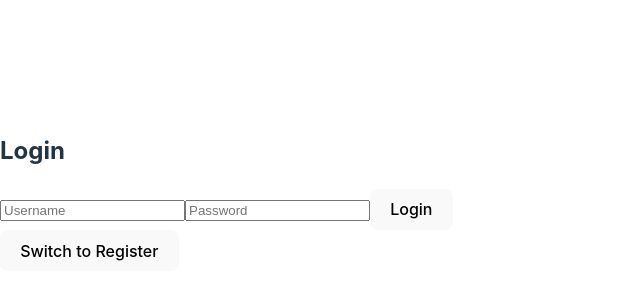
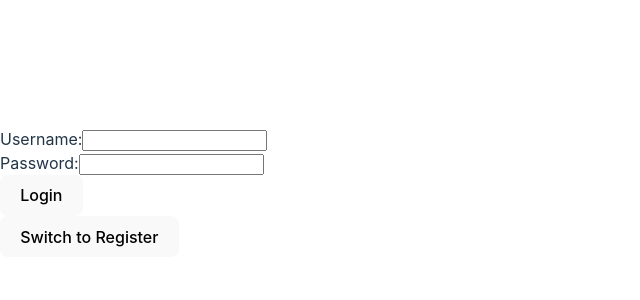
Before and after one commit to LocalPiperITMO/informational-systems, a React (Vite) app in the folder lab1/frontend/: page /auth in a window 1280 px wide. Shown: the part 208-508 px from the top of the page, without its empty margins (0-640 px from the left). Built offline with nearby package versions, Linux system fonts and the light colour scheme.

Commit message:
feat: auth/register switch, better routing

```diff
--- a/lab1/frontend/src/App.tsx
+++ b/lab1/frontend/src/App.tsx
@@ -13,7 +13,6 @@ const App: React.FC = () => {
           <Route
             path="/main"
             element={
-              // unauthorized user will be redirected back to auth
               <PrivateRoute>
                 <MainPage />
               </PrivateRoute>
--- a/lab1/frontend/src/AuthContext.tsx
+++ b/lab1/frontend/src/AuthContext.tsx
@@ -2,7 +2,7 @@ import React, { createContext, useContext, useState } from 'react';
 
 interface AuthContextType {
   isAuthenticated: boolean;
-  login: (username: string, password: string) => void;
+  login: () => void;
   logout: () => void;
 }
 
@@ -11,9 +11,7 @@ const AuthContext = createContext<AuthContextType | undefined>(undefined);
 export const AuthProvider: React.FC<{ children: React.ReactNode }> = ({ children }) => {
   const [isAuthenticated, setIsAuthenticated] = useState(false);
 
-  const login = (username: string, password: string) => {
-    // user check logic
-    console.log('Logging in:', username, password);
+  const login = () => {
     setIsAuthenticated(true);
   };
 
--- a/lab1/frontend/src/components/Auth/AuthForm.tsx
+++ b/lab1/frontend/src/components/Auth/AuthForm.tsx
@@ -1,48 +1,76 @@
 import React, { useState } from 'react';
-import { useAuth } from '../../AuthContext';
 import { useNavigate } from 'react-router-dom';
 
 const AuthForm: React.FC = () => {
+  const [isRegister, setIsRegister] = useState(false);
   const [username, setUsername] = useState('');
   const [password, setPassword] = useState('');
-  const [isLogin, setIsLogin] = useState(true);
-
-  const { login } = useAuth();
+  const [error, setError] = useState('');
+  const [successMessage, setSuccessMessage] = useState('');
   const navigate = useNavigate();
 
-  const handleSubmit = async (e: React.FormEvent) => {
-    e.preventDefault();
+  const handleSubmit = async (event: React.FormEvent) => {
+    event.preventDefault();
+    setError('');
+    setSuccessMessage('');
 
-    if (isLogin) {
-      login(username, password);
+    const url = isRegister ? 'http://localhost:8080/api/register' : 'http://localhost:8080/api/login';
+    const data = { username, password };
+
+    try {
+      const response = await fetch(url, {
+        method: 'POST',
+        headers: {
+          'Content-Type': 'application/json',
+        },
+        body: JSON.stringify(data),
+      });
+
+      if (!response.ok) {
+        const errorData = await response.json();
+        throw new Error(errorData.message || 'Network Error');
+      }
+
+      const result = await response.json();
+      setSuccessMessage(result.message);
       navigate('/main');
-    } else {
-      navigate('/main');
+
+    } catch (err: any) {
+      setError(err.message);
     }
   };
 
   return (
     <div>
-      <h2>{isLogin ? 'Login' : 'Register'}</h2>
       <form onSubmit={handleSubmit}>
+        <div>
+          <label>
+            Username:
             <input
               type="text"
-          placeholder="Username"
               value={username}
               onChange={(e) => setUsername(e.target.value)}
               required
             />
+          </label>
+        </div>
+        <div>
+          <label>
+            Password:
             <input
               type="password"
-          placeholder="Password"
               value={password}
               onChange={(e) => setPassword(e.target.value)}
               required
             />
-        <button type="submit">{isLogin ? 'Login' : 'Register'}</button>
+          </label>
+        </div>
+        {error && <div style={{ color: 'red' }}>{error}</div>}
+        {successMessage && <div style={{ color: 'green' }}>{successMessage}</div>}
+        <button type="submit">{isRegister ? 'Register' : 'Login'}</button>
       </form>
-      <button onClick={() => setIsLogin(!isLogin)}>
-        Switch to {isLogin ? 'Register' : 'Login'}
+      <button onClick={() => setIsRegister(!isRegister)}>
+        Switch to {isRegister ? 'Login' : 'Register'}
       </button>
     </div>
   );
```
Lines whose indentation alone changed are shown as unchanged.
